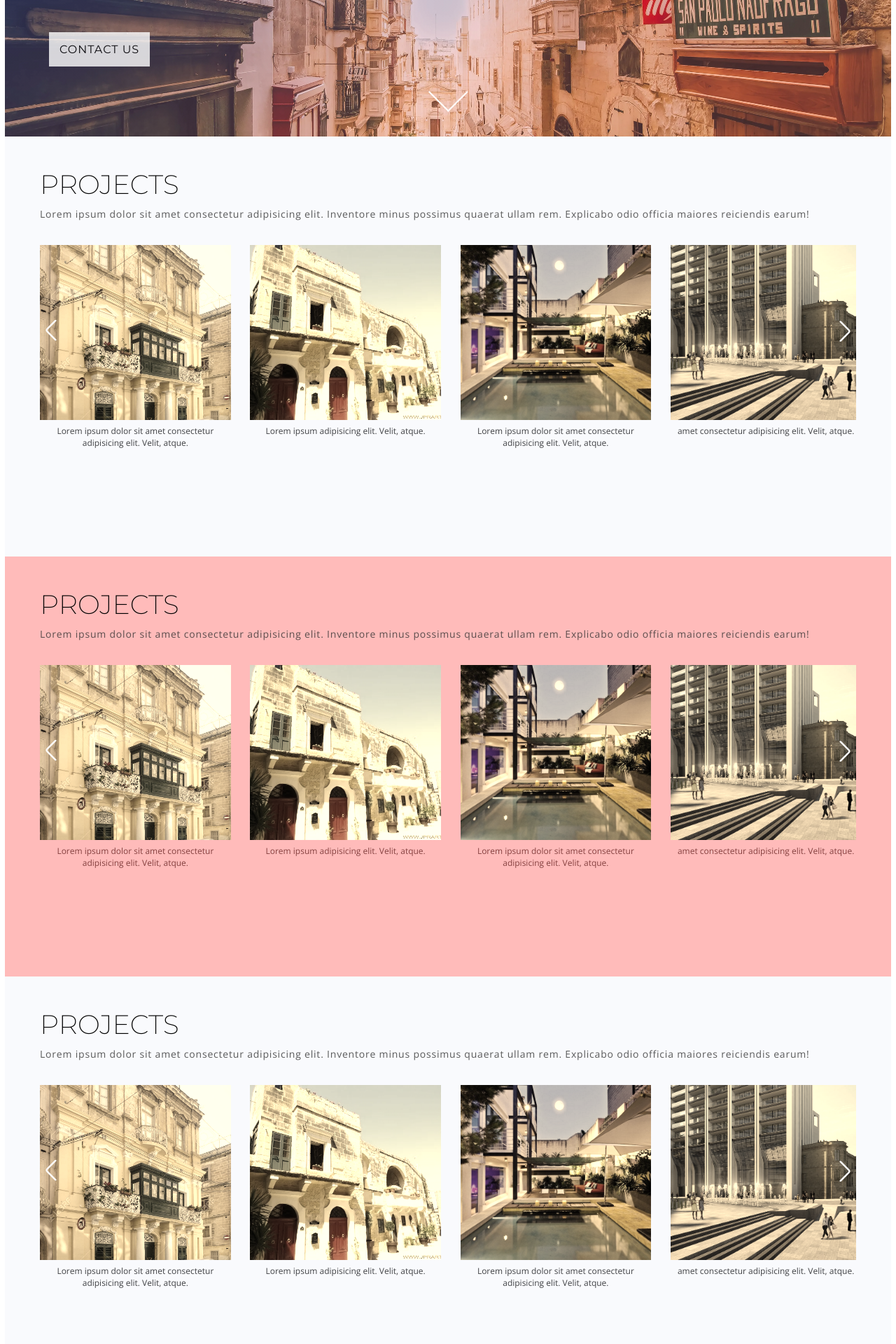
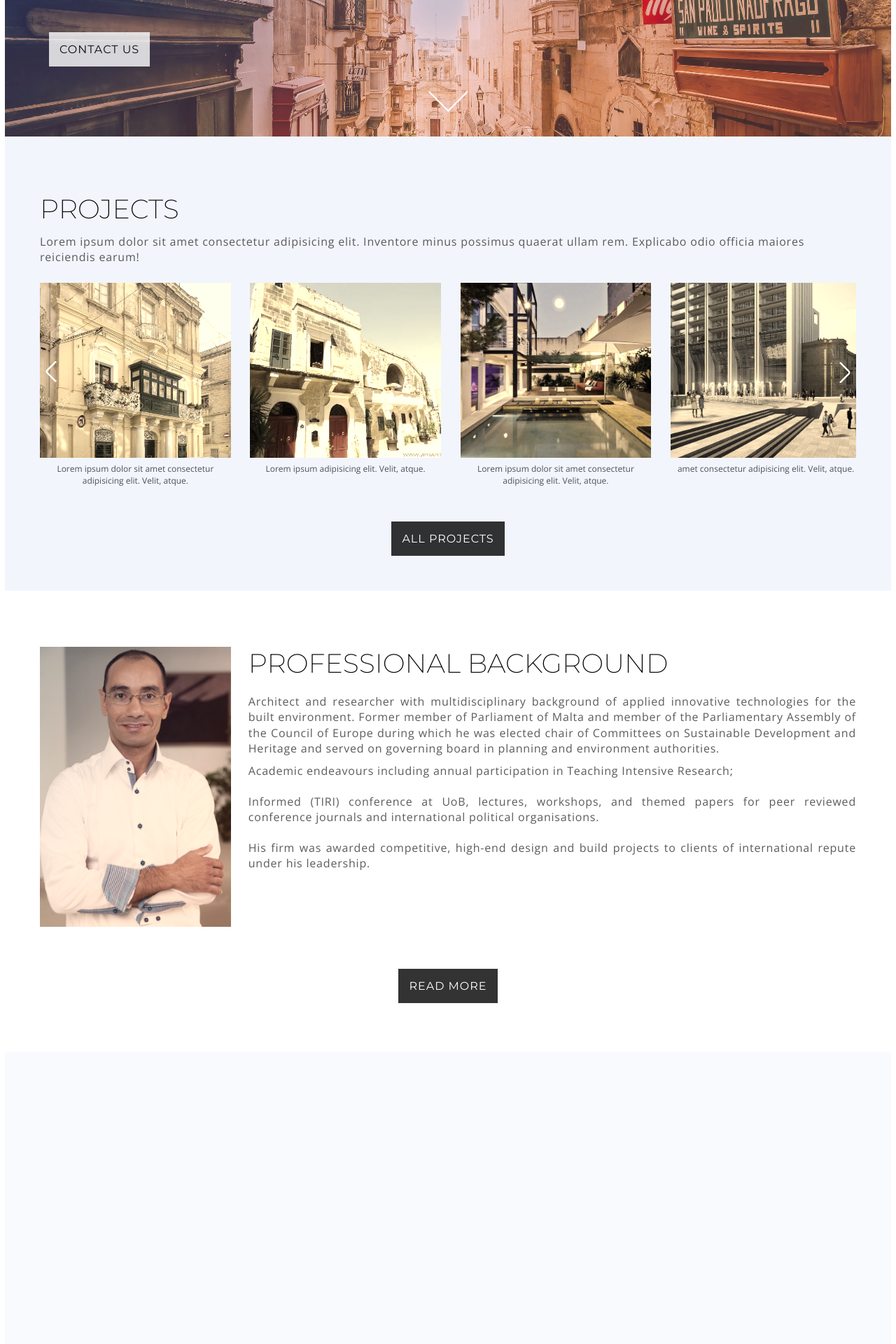
Before and after one commit to foxcodenine/small-projects, a PHP site: page / in a window 1280 px wide. Shown: the part 452-2372 px from the top of the page at 70% size. Run offline with PHP 8.4, Linux system fonts and the light colour scheme; some libraries are stand-ins or nearby versions.

Commit message:
profile-section, black-button

```diff
--- a/Joesph_Falzon_Website/css/style.css
+++ b/Joesph_Falzon_Website/css/style.css
@@ -46,14 +46,13 @@ body {
 
 .paragraph-2 {
   font-family: 'Open sans', sans-serif;
-  font-size: 1.4rem;
+  font-size: 1.6rem;
   opacity: 0.8;
   font-weight: 300;
   font-style: normal;
   font-stretch: normal;
-  line-height: 1;
+  line-height: 1.4;
   letter-spacing: 0.8px;
-  margin: -.8rem 0 -8.5rem 0;
   color: #333333; }
   .paragraph-2:not(:last-child) {
     margin-bottom: 1rem; }
@@ -186,7 +185,8 @@ body {
   background-position: top;
   position: relative;
   overflow: visible;
-  min-width: 34.6rem; }
+  min-width: 34.6rem;
+  background-attachment: fixed; }
   .header__box {
     max-width: 118rem;
     width: 100%;
@@ -292,13 +292,74 @@ body {
     .navigation__box a:visited {
       font-size: 1.6rem; } }
 
+.profile__left {
+  float: left;
+  width: calc((100% - 3 * 2.5rem) / 4);
+  min-width: 15rem;
+  height: 40rem;
+  background-image: url("../img/profile/pro_1.jpg");
+  background-image: linear-gradient(to right bottom, rgba(16, 65, 181, 0.2), rgba(255, 85, 84, 0.2) 70%), url("../img/profile/pro_1.jpg");
+  filter: sepia(40%);
+  background-size: cover;
+  background-position: center;
+  background-position: top;
+  background-repeat: no-repeat;
+  outline-offset: -0rem;
+  outline: 1px solid rgba(0, 0, 0, 0);
+  transition: all 0.2s ease-in; }
+  .profile__left:hover {
+    filter: sepia(0%);
+    background-image: url("../img/profile/pro_1.jpg");
+    outline-offset: 1rem;
+    outline: 1px solid rgba(0, 0, 0, 0.5);
+    box-shadow: 0 1rem 3rem rgba(0, 0, 0, 0.3);
+    transform: translateY(-5px); }
+
+.profile__right {
+  float: right;
+  width: calc(3 * ((100% - 3 * 2.5rem) / 4) + (2 * 2.5rem));
+  position: relative;
+  height: 100%; }
+  .profile__right .paragraph-2 {
+    text-align: justify; }
+
+@media screen and (max-width: 900px) {
+  .profile__left {
+    width: calc((100% - 2.5rem) / 2);
+    height: 50rem; }
+  .profile__right {
+    width: calc((100% - 2.5rem) / 2); } }
+
+@media screen and (max-width: 600px) {
+  .profile__left {
+    width: calc( 100%); }
+  .profile__left {
+    width: calc( 100%); }
+  .profile__right {
+    width: calc( 100%);
+    margin-top: 5rem; } }
+
 .main {
   min-width: 34.6rem; }
 
 .section-projects {
+  padding: 8rem 5rem 5rem 5rem;
+  background-color: rgba(191, 204, 237, 0.2); }
+  .section-projects .paragraph-2 {
+    margin: -.8rem 0 -8.5rem 0; }
+
+.section__profile {
+  padding: 8rem 5rem 7rem 5rem;
+  background-color: rgba(191, 204, 237, 0);
+  width: 100%;
+  display: block; }
+
+.section__contact {
   padding: 4.5rem 5rem;
   height: 60rem;
-  background-color: rgba(191, 204, 237, 0.1); }
+  background-color: rgba(191, 204, 237, 0.1);
+  width: 100%;
+  display: block; }
 
 .footer {
   padding: 3.5rem;
@@ -334,20 +395,6 @@ body {
   .footer__textbox {
     width: 60%; } }
 
-.section__profile {
-  padding: 4.5rem 5rem;
-  height: 60rem;
-  background-color: rgba(255, 85, 84, 0.4);
-  width: 100%;
-  display: block; }
-
-.section__contact {
-  padding: 4.5rem 5rem;
-  height: 60rem;
-  background-color: rgba(191, 204, 237, 0.1);
-  width: 100%;
-  display: block; }
-
 .btn, .btn:link, .btn:visited {
   font-family: 'Montserrat', sans-serif;
   font-size: 1.6rem;
@@ -371,12 +418,27 @@ body {
   .btn--white:active {
     transform: translateY(-2px); }
 
+.btn--black {
+  color: #fff;
+  background: #000;
+  border: solid 1px #000;
+  opacity: .8;
+  display: block;
+  margin: 0 auto; }
+  .btn--black:hover {
+    color: #000;
+    background: transparent;
+    opacity: 1;
+    transform: translateY(-3px); }
+  .btn--black:active {
+    transform: translateY(-2px); }
+
 .card2__scroll {
   overflow-x: scroll;
   overflow-y: hidden;
   white-space: nowrap;
   color: transparent;
-  scrollbar-color: rgba(0, 0, 0, 0.2) transparent;
+  scrollbar-color: rgba(0, 0, 0, 0) transparent;
   scrollbar-width: thin;
   transition: all 0.1s ease-in-out;
   cursor: grab; }
@@ -456,7 +518,7 @@ body {
   position: relative; }
   .arrow__next, .arrow__prev {
     position: absolute;
-    bottom: 17.5rem;
+    bottom: 25rem;
     z-index: 100; }
     .arrow__next-btn, .arrow__prev-btn {
       background-color: transparent;
--- a/Joesph_Falzon_Website/index.html
+++ b/Joesph_Falzon_Website/index.html
@@ -42,9 +42,8 @@
 
     <img src="./img/svg/control-scroll-down.svg" class="header__scroll--down">
 
+    </header>
 
-
-    </header>
     <main class="main">
       <section class="section-projects">
 
@@ -206,335 +205,64 @@
             </div>
 
           </div>
+          <br>
+          <div class="row u-margin-top-2" style="text-align: center;" >
+            <a href="#" class="btn btn--black btn--animated " >All Projects</a>
+          </div>
+
         </div>
 
       </section>
       <scetion class="section__profile">
 
+        <div class="row">
+          <div class="profile">
 
-        <div class="row">
-          <div class="col-12">
-            <h2 class="heading-2 u-margin-bottom-2" >Projects</h2>
-            <p class="paragraph-2 ">
-              Lorem ipsum dolor sit amet consectetur adipisicing elit.
-              Inventore minus possimus quaerat ullam rem. Explicabo odio
-              officia maiores reiciendis earum!
-            </p>
+            <div class="profile__left">
+              <!-- <img src="./img/profile/pro_1.jpg" alt="" class="profile__img"> -->
+            </div>
+
+            <div class="profile__right">
+              <h2 class="heading-2 u-margin-bottom-2" >Professional Background</h2>
+              <p class="paragraph-2 ">
+                Architect and researcher with multidisciplinary background of applied innovative
+                technologies for the built environment. Former member of Parliament of Malta and
+                member of the Parliamentary Assembly of the Council of Europe during which he was
+                elected chair of Committees on Sustainable Development and Heritage and served on
+                governing board in planning and environment authorities.
+              </p>
+              <p class="paragraph-2">
+                Academic endeavours including annual participation in Teaching Intensive Research;
+              </p><br>
+              <p class="paragraph-2">
+                Informed (TIRI) conference at UoB, lectures, workshops, and themed papers for peer
+                reviewed conference journals and international political organisations.
+              </p><br>
+              <p class="paragraph-2">
+                His firm was awarded competitive, high-end design and build projects to clients of
+                international repute under his leadership.
+              </p>
+
+
+            </div>
+            <br>
+
           </div>
+
+
+        </div>
+
+        <div class="row" style="text-align: center;">
+          <a href="#" class="btn btn--black btn--animated " >Read more</a>
         </div>
 
 
 
 
-        <div class="row arrow">
-
-          <div class="arrow__prev"><div class="arrow__prev-btn"><img src="./img/svg/chevron.svg"  alt="back"></i></div></div>
-          <div class="arrow__next"><div class="arrow__next-btn"><img src="./img/svg/chevron.svg"  alt="next"></i></div></div>
-
-          <div class="card2__scroll">
 
 
-
-            <div class="card2">
-              <div class="card2__box">
-                <div class="card2__shap">
-                  <img src="./img/projects/project__1--small.jpg" alt="" class="card2__img">
-                </div>
-                <div class="card2__text">
-                  <p>Lorem ipsum dolor sit amet consectetur adipisicing elit. Velit, atque.</p>
-                </div>
-              </div>
-            </div>
-
-
-
-            <div class="card2">
-              <div class="card2__box">
-                <div class="card2__shap">
-                  <img src="./img/projects/project__2--small.jpg" alt="" class="card2__img">
-                </div>
-                <div class="card2__text">
-                  <p>Lorem ipsum  adipisicing elit. Velit, atque.</p>
-                </div>
-              </div>
-            </div>
-
-            <div class="card2">
-              <div class="card2__box">
-                <div class="card2__shap">
-                  <img src="./img/projects/project__3--small.jpg" alt="" class="card2__img">
-                </div>
-                <div class="card2__text">
-                  <p>Lorem ipsum dolor sit amet consectetur adipisicing elit. Velit, atque.</p>
-                </div>
-              </div>
-            </div>
-
-            <div class="card2">
-              <div class="card2__box">
-                <div class="card2__shap">
-                  <img src="./img/projects/project__4--small.jpg" alt="" class="card2__img">
-                </div>
-                <div class="card2__text">
-                  <p>amet consectetur adipisicing elit. Velit, atque.</p>
-                </div>
-              </div>
-            </div>
-
-            <div class="card2">
-              <div class="card2__box">
-                <div class="card2__shap">
-                  <img src="./img/projects/project__6--small.jpg" alt="" class="card2__img">
-                </div>
-                <div class="card2__text">
-                  <p>Lorem  elit. Velit, atque.</p>
-                </div>
-              </div>
-            </div>
-
-            <div class="card2">
-              <div class="card2__box">
-                <div class="card2__shap">
-                  <img src="./img/projects/project__7--small.jpg" alt="" class="card2__img">
-                </div>
-                <div class="card2__text">
-                  <p>Lorem  elit. Velit, atque.</p>
-                </div>
-              </div>
-            </div>
-
-            <div class="card2">
-              <div class="card2__box">
-                <div class="card2__shap">
-                  <img src="./img/projects/project__8--small.jpg" alt="" class="card2__img">
-                </div>
-                <div class="card2__text">
-                  <p>Lorem  elit. Velit, atque.</p>
-                </div>
-              </div>
-            </div>
-
-            <div class="card2">
-              <div class="card2__box">
-                <div class="card2__shap">
-                  <img src="./img/projects/project__5--small.jpg" alt="" class="card2__img">
-                </div>
-                <div class="card2__text">
-                  <p>Lorem  elit. Velit, atque.</p>
-                </div>
-              </div>
-            </div>
-
-            <div class="card2">
-              <div class="card2__box">
-                <div class="card2__shap">
-                  <img src="./img/projects/project__1--small.jpg" alt="" class="card2__img">
-                </div>
-                <div class="card2__text">
-                  <p>Lorem ipsum dolor sit amet consectetur adipisicing elit. Velit, atque.</p>
-                </div>
-              </div>
-            </div>
-
-            <div class="card2">
-              <div class="card2__box">
-                <div class="card2__shap">
-                  <img src="./img/projects/project__2--small.jpg" alt="" class="card2__img">
-                </div>
-                <div class="card2__text">
-                  <p>Lorem ipsum  adipisicing elit. Velit, atque.</p>
-                </div>
-              </div>
-            </div>
-
-            <div class="card2">
-              <div class="card2__box">
-                <div class="card2__shap">
-                  <img src="./img/projects/project__3--small.jpg" alt="" class="card2__img">
-                </div>
-                <div class="card2__text">
-                  <p>Lorem ipsum dolor sit amet consectetur adipisicing elit. Velit, atque.</p>
-                </div>
-              </div>
-            </div>
-
-            <div class="card2">
-              <div class="card2__box">
-                <div class="card2__shap">
-                  <img src="./img/projects/project__4--small.jpg" alt="" class="card2__img">
-                </div>
-                <div class="card2__text">
-                  <p>amet consectetur adipisicing elit. Velit, atque.</p>
-                </div>
-              </div>
-            </div>
-
-          </div>
-        </div>
       </scetion>
-      <scetion class="section__contact">
-
-
-        <div class="row">
-          <div class="col-12">
-            <h2 class="heading-2 u-margin-bottom-2" >Projects</h2>
-            <p class="paragraph-2 ">
-              Lorem ipsum dolor sit amet consectetur adipisicing elit.
-              Inventore minus possimus quaerat ullam rem. Explicabo odio
-              officia maiores reiciendis earum!
-            </p>
-          </div>
-        </div>
-
-
-
-
-        <div class="row arrow">
-
-          <div class="arrow__prev"><div class="arrow__prev-btn"><img src="./img/svg/chevron.svg"  alt="back"></i></div></div>
-          <div class="arrow__next"><div class="arrow__next-btn"><img src="./img/svg/chevron.svg"  alt="next"></i></div></div>
-
-          <div class="card2__scroll">
-
-
-
-            <div class="card2">
-              <div class="card2__box">
-                <div class="card2__shap">
-                  <img src="./img/projects/project__1--small.jpg" alt="" class="card2__img">
-                </div>
-                <div class="card2__text">
-                  <p>Lorem ipsum dolor sit amet consectetur adipisicing elit. Velit, atque.</p>
-                </div>
-              </div>
-            </div>
-
-
-
-            <div class="card2">
-              <div class="card2__box">
-                <div class="card2__shap">
-                  <img src="./img/projects/project__2--small.jpg" alt="" class="card2__img">
-                </div>
-                <div class="card2__text">
-                  <p>Lorem ipsum  adipisicing elit. Velit, atque.</p>
-                </div>
-              </div>
-            </div>
-
-            <div class="card2">
-              <div class="card2__box">
-                <div class="card2__shap">
-                  <img src="./img/projects/project__3--small.jpg" alt="" class="card2__img">
-                </div>
-                <div class="card2__text">
-                  <p>Lorem ipsum dolor sit amet consectetur adipisicing elit. Velit, atque.</p>
-                </div>
-              </div>
-            </div>
-
-            <div class="card2">
-              <div class="card2__box">
-                <div class="card2__shap">
-                  <img src="./img/projects/project__4--small.jpg" alt="" class="card2__img">
-                </div>
-                <div class="card2__text">
-                  <p>amet consectetur adipisicing elit. Velit, atque.</p>
-                </div>
-              </div>
-            </div>
-
-            <div class="card2">
-              <div class="card2__box">
-                <div class="card2__shap">
-                  <img src="./img/projects/project__6--small.jpg" alt="" class="card2__img">
-                </div>
-                <div class="card2__text">
-                  <p>Lorem  elit. Velit, atque.</p>
-                </div>
-              </div>
-            </div>
-
-            <div class="card2">
-              <div class="card2__box">
-                <div class="card2__shap">
-                  <img src="./img/projects/project__7--small.jpg" alt="" class="card2__img">
-                </div>
-                <div class="card2__text">
-                  <p>Lorem  elit. Velit, atque.</p>
-                </div>
-              </div>
-            </div>
-
-            <div class="card2">
-              <div class="card2__box">
-                <div class="card2__shap">
-                  <img src="./img/projects/project__8--small.jpg" alt="" class="card2__img">
-                </div>
-                <div class="card2__text">
-                  <p>Lorem  elit. Velit, atque.</p>
-                </div>
-              </div>
-            </div>
-
-            <div class="card2">
-              <div class="card2__box">
-                <div class="card2__shap">
-                  <img src="./img/projects/project__5--small.jpg" alt="" class="card2__img">
-                </div>
-                <div class="card2__text">
-                  <p>Lorem  elit. Velit, atque.</p>
-                </div>
-              </div>
-            </div>
-
-            <div class="card2">
-              <div class="card2__box">
-                <div class="card2__shap">
-                  <img src="./img/projects/project__1--small.jpg" alt="" class="card2__img">
-                </div>
-                <div class="card2__text">
-                  <p>Lorem ipsum dolor sit amet consectetur adipisicing elit. Velit, atque.</p>
-                </div>
-              </div>
-            </div>
-
-            <div class="card2">
-              <div class="card2__box">
-                <div class="card2__shap">
-                  <img src="./img/projects/project__2--small.jpg" alt="" class="card2__img">
-                </div>
-                <div class="card2__text">
-                  <p>Lorem ipsum  adipisicing elit. Velit, atque.</p>
-                </div>
-              </div>
-            </div>
-
-            <div class="card2">
-              <div class="card2__box">
-                <div class="card2__shap">
-                  <img src="./img/projects/project__3--small.jpg" alt="" class="card2__img">
-                </div>
-                <div class="card2__text">
-                  <p>Lorem ipsum dolor sit amet consectetur adipisicing elit. Velit, atque.</p>
-                </div>
-              </div>
-            </div>
-
-            <div class="card2">
-              <div class="card2__box">
-                <div class="card2__shap">
-                  <img src="./img/projects/project__4--small.jpg" alt="" class="card2__img">
-                </div>
-                <div class="card2__text">
-                  <p>amet consectetur adipisicing elit. Velit, atque.</p>
-                </div>
-              </div>
-            </div>
-
-          </div>
-        </div>
-      </scetion>
+      <scetion class="section__contact"></scetion>
 
     </main>
     <footer class="footer">
--- a/Joesph_Falzon_Website/sass/base/_typography.scss
+++ b/Joesph_Falzon_Website/sass/base/_typography.scss
@@ -44,14 +44,14 @@
 .paragraph-2 {
 
     font-family: 'Open sans', sans-serif;
-    font-size: 1.4rem;
+    font-size: 1.6rem;
     opacity: 0.8;
     font-weight: 300;
     font-style: normal;
     font-stretch: normal;
-    line-height: 1;
+    line-height: 1.4;
     letter-spacing: 0.8px;
-    margin: -.8rem 0 -8.5rem 0;
+    // margin: -.8rem 0 -8.5rem 0;
 
 
     color: $col-gry-1;
--- a/Joesph_Falzon_Website/sass/components/_buttons.scss
+++ b/Joesph_Falzon_Website/sass/components/_buttons.scss
@@ -1,4 +1,5 @@
 .btn {
+
     &,
     &:link,
     &:visited {
@@ -32,4 +33,29 @@
 
         }
     }
+
+    &--black {
+        color: $col-wht;
+        background: $col-blk;
+        border: solid 1px $col-blk;
+        opacity: .8;
+
+        display: block;
+        margin: 0 auto;
+
+
+
+
+        &:hover {
+            color: $col-blk;
+            background: transparent;
+            opacity: 1;
+            transform:  translateY(-3px);
+        }
+        &:active {
+            transform:  translateY(-2px);
+        }
+
+    }
+
 }
--- a/Joesph_Falzon_Website/sass/components/_card.scss
+++ b/Joesph_Falzon_Website/sass/components/_card.scss
@@ -8,7 +8,7 @@
         // -ms-overflow-style: none;
         // scrollbar-width: none
         color: transparent;
-        scrollbar-color: rgba($col-blk, .2) transparent;
+        scrollbar-color: rgba($col-blk, .0) transparent;
         scrollbar-width: thin;
         // scroll-behavior: smooth;
         transition: all 0.1s ease-in-out;
@@ -71,6 +71,8 @@
 
         outline-offset: 0rem;
         outline: 3px solid rgba($col-wht, .8);
+
+
     }
 
     &:hover &__img {
@@ -117,7 +119,7 @@
     &__next,
     &__prev {
         position: absolute;
-        bottom: 17.5rem;
+        bottom: 25rem;
         z-index: 100;
 
         &-btn {
--- a/Joesph_Falzon_Website/sass/layouts/_header.scss
+++ b/Joesph_Falzon_Website/sass/layouts/_header.scss
@@ -9,6 +9,9 @@
     position: relative;
     overflow: visible;
     min-width: 34.6rem;
+    background-attachment: fixed;
+
+
 
 
     &__box {
@@ -38,7 +41,6 @@
         letter-spacing: 0.8px;
         text-shadow: 1px 1px 2px rgba($col-blk, $alpha: .9);
         margin-bottom: 5rem;
-
 
     }
 
@@ -84,7 +86,6 @@
 
     .header {
 
-
         &__box {
             position: absolute;
             bottom: 10%;
--- a/Joesph_Falzon_Website/sass/layouts/_page_home.scss
+++ b/Joesph_Falzon_Website/sass/layouts/_page_home.scss
@@ -5,10 +5,35 @@
 }
 
 .section-projects {
+
+    padding: 8rem 5rem 5rem 5rem;
+    // height: 60rem;
+    background-color: rgba($col-blue-1, .2);
+
+    & .paragraph-2 {
+        margin: -.8rem 0 -8.5rem 0;
+    }
+}
+
+// _______________________________________________
+
+.section__profile {
+
+    padding: 8rem 5rem 7rem 5rem;
+
+    background-color: rgba($col-blue-1, .0);
+    width: 100%;
+    display: block;
+}
+.section__contact {
     padding: 4.5rem 5rem;
     height: 60rem;
     background-color: rgba($col-blue-1, .1);
+    width: 100%;
+    display: block;
 }
+
+// _______________________________________________
 
 .footer {
 
@@ -18,7 +43,6 @@
     .paragraph-2 {
         color: white;
         margin: .4rem 0;
-
     }
 
     &__textbox {
@@ -47,39 +71,24 @@
             font-size: 1.2rem;
             width: 80%;
             margin: .4rem 0;
-
-
         }
     }
 }
+
 @media screen and (max-width: 600px) {
+
     .footer {
-
         &__textbox {
             width: 80%;
         }
     }
 }
+
 @media screen and (max-width: 450px) {
+
     .footer {
-
         &__textbox {
             width: 60%;
         }
     }
 }
-
-.section__profile {
-    padding: 4.5rem 5rem;
-    height: 60rem;
-    background-color: rgba($col-red-1, .4);
-    width: 100%;
-    display: block;
-}
-.section__contact {
-    padding: 4.5rem 5rem;
-    height: 60rem;
-    background-color: rgba($col-blue-1, .1);
-    width: 100%;
-    display: block;
-}
--- /dev/null
+++ b/Joesph_Falzon_Website/sass/layouts/_profile.scss
@@ -0,0 +1,84 @@
+
+
+.profile {
+
+    // min-width: 70rem;
+
+
+    &__left {
+
+        float: left;
+        // border: 1px solid black;
+        width: calc((100% - 3 * #{$gutter-vert}) / 4);
+        min-width: 15rem;
+        height: 40rem;
+        background-image: url('../img/profile/pro_1.jpg');
+        background-image: linear-gradient(to right bottom, rgba($col-blue-3, .2), rgba($col-red-1, .2) 70%), url('../img/profile/pro_1.jpg');
+        filter: sepia(40%);
+        background-size: cover;
+
+        background-position: center;
+        background-position: top;
+        background-repeat: no-repeat;
+        // background-attachment: fixed;
+        outline-offset: -0rem;
+        outline: 1px solid rgba($col-blk, .0);
+        transition: all 0.2s ease-in;
+
+
+
+
+        &:hover {
+            filter: sepia(0%);
+            background-image: url('../img/profile/pro_1.jpg');
+            outline-offset: 1rem;
+            outline: 1px solid rgba($col-blk, .5);
+            box-shadow: $shadow_5;
+            transform: translateY(-5px);
+        }
+    }
+
+    &__right {
+        float: right;
+        // border: 1px solid black;
+        width: calc(3 * ((100% - 3 * #{$gutter-vert}) / 4) + (2 * #{$gutter-vert}));
+        position: relative;
+        height: 100%;
+        .paragraph-2 {
+            text-align: justify;
+        }
+    }
+
+}
+
+@media screen and (max-width: 900px) {
+
+    .profile {
+        &__left {
+            width: calc((100% - #{$gutter-vert}) / 2);
+            height: 50rem;
+        }
+        &__right {
+            width: calc((100% - #{$gutter-vert}) / 2);
+        }
+    }
+}
+
+@media screen and (max-width: 600px) {
+    .profile {
+        &__left {
+            width: calc( 100% );
+        }
+    }
+
+    .profile {
+        &__left {
+            width: calc( 100% );
+        }
+        &__right {
+            width: calc( 100% );
+            margin-top: 5rem;
+        }
+    }
+
+}
--- a/Joesph_Falzon_Website/sass/main.scss
+++ b/Joesph_Falzon_Website/sass/main.scss
@@ -11,6 +11,7 @@
 @import "./layouts/grid";
 @import "./layouts/header";
 @import "./layouts/navigation";
+@import "./layouts/profile";
 
 @import "./layouts/page_home";
 
```
Also changed, not shown: Joesph_Falzon_Website/img/profile/pro_1.jpg (added), Joesph_Falzon_Website/img/svg/arrow.svg (added), Joesph_Falzon_Website/img/svg/arrow_left.png (added).
